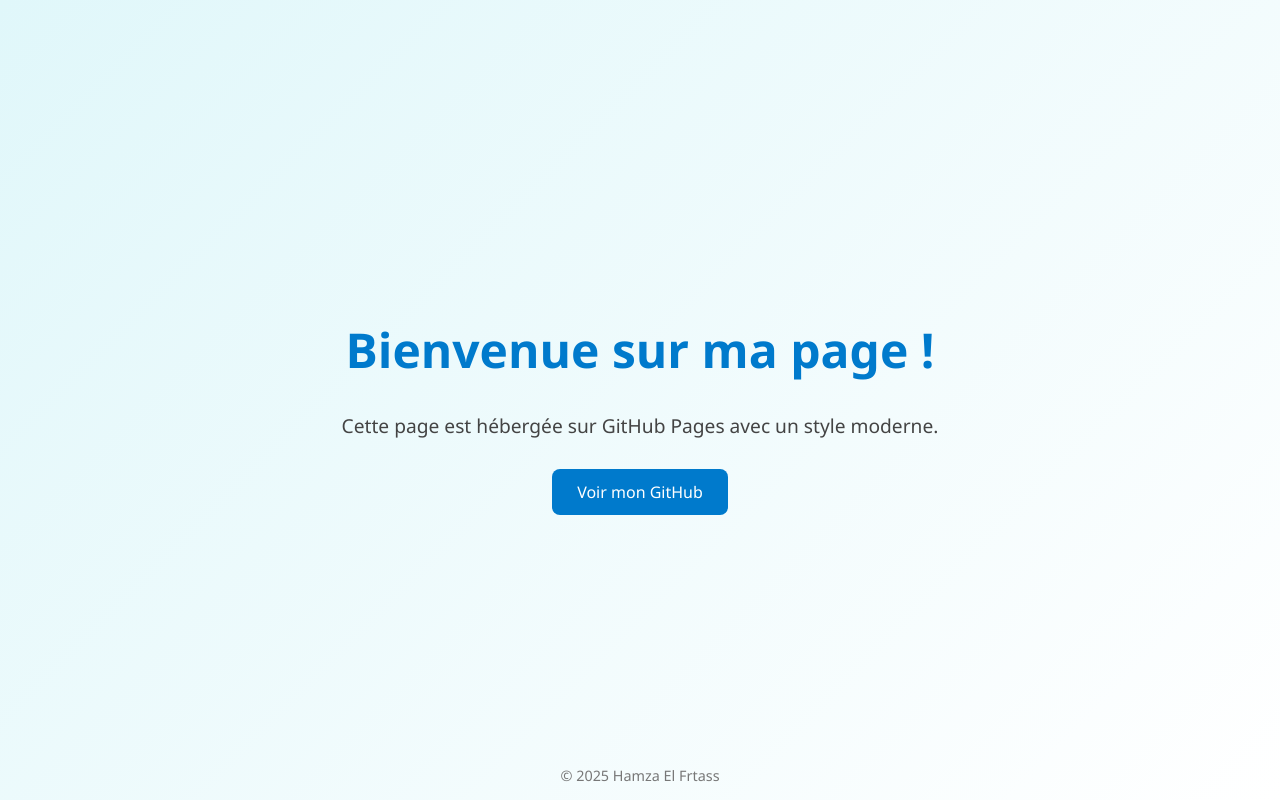
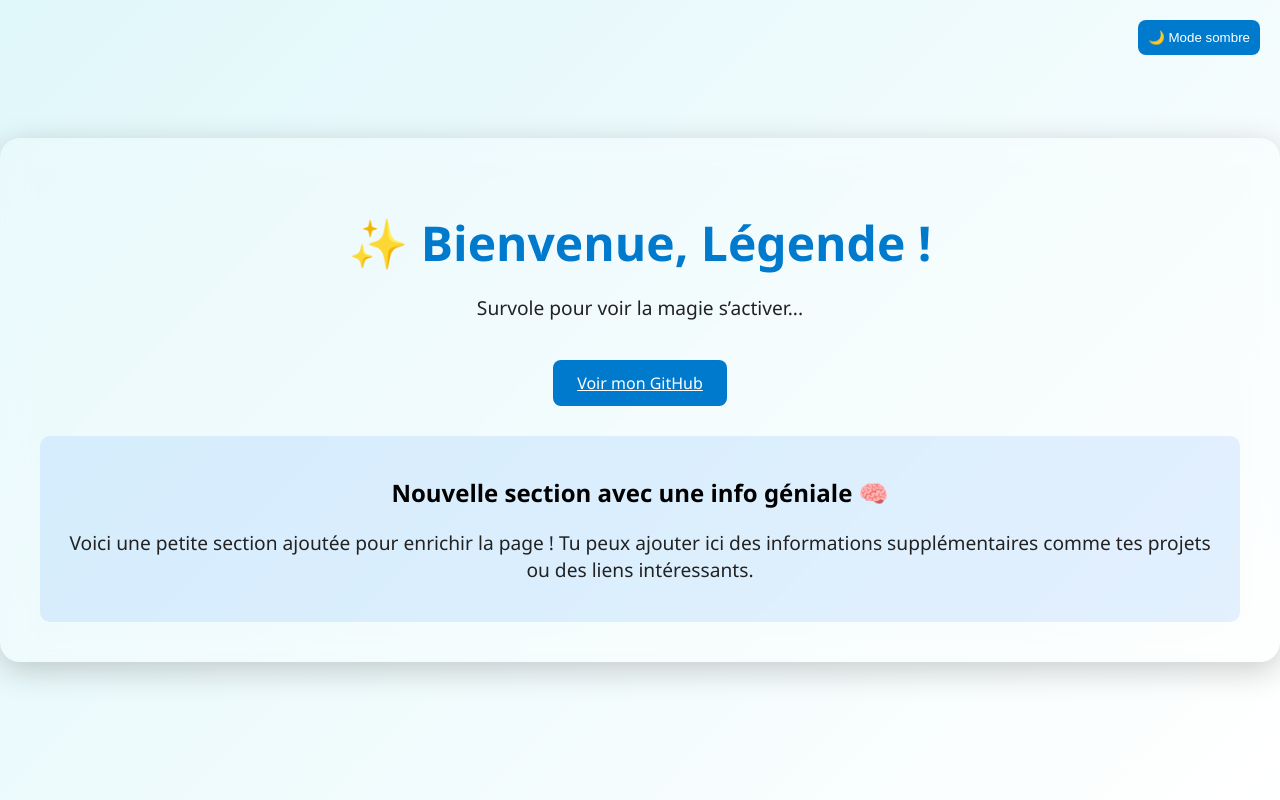
Before and after one commit to hamzaElfrtass/mon-site-web, a plain HTML site: page index.html in a window 1280 px wide. Drawn offline with Linux system fonts and the light colour scheme.

Commit message:
Ajout d'une nouvelle section avec des infos intéressantes

```diff
--- a/index.html
+++ b/index.html
@@ -3,84 +3,140 @@
 <head>
   <meta charset="UTF-8" />
   <meta name="viewport" content="width=device-width, initial-scale=1.0" />
-  <title>Ma Page GitHub</title>
+  <title>Page Légendaire ✨</title>
   <style>
-    * {
-      box-sizing: border-box;
+    :root {
+      --bg: #e0f7fa;
+      --text: #222;
+      --accent: #007acc;
+      --card-bg: rgba(255, 255, 255, 0.25);
+      --blur: blur(15px);
     }
 
     body {
       margin: 0;
+      padding: 0;
       font-family: 'Segoe UI', Tahoma, Geneva, Verdana, sans-serif;
-      background: linear-gradient(135deg, #e0f7fa, #ffffff);
+      background: linear-gradient(135deg, var(--bg), #ffffff);
+      min-height: 100vh;
       display: flex;
-      flex-direction: column;
+      justify-content: center;
       align-items: center;
-      justify-content: center;
-      height: 100vh;
-      animation: fadeIn 1.2s ease-in;
+      transition: background 0.5s ease;
     }
 
-    @keyframes fadeIn {
-      from { opacity: 0; transform: translateY(20px); }
-      to { opacity: 1; transform: translateY(0); }
+    .card {
+      background: var(--card-bg);
+      backdrop-filter: var(--blur);
+      -webkit-backdrop-filter: var(--blur);
+      padding: 40px;
+      border-radius: 20px;
+      text-align: center;
+      box-shadow: 0 8px 32px rgba(0,0,0,0.2);
+      transition: transform 0.3s ease;
+    }
+
+    .card:hover {
+      transform: scale(1.03);
     }
 
     h1 {
-      color: #007acc;
+      color: var(--accent);
       font-size: 3rem;
       margin-bottom: 10px;
+      transition: color 0.3s;
     }
 
     p {
       font-size: 1.2rem;
-      color: #444;
-      margin-bottom: 30px;
+      color: var(--text);
+      transition: color 0.3s;
     }
 
     .btn {
-      padding: 12px 25px;
+      display: inline-block;
+      margin-top: 20px;
+      padding: 12px 24px;
       font-size: 1rem;
+      background-color: var(--accent);
       color: white;
-      background-color: #007acc;
       border: none;
       border-radius: 8px;
       cursor: pointer;
       transition: background-color 0.3s ease;
-      text-decoration: none;
     }
 
     .btn:hover {
       background-color: #005e99;
     }
 
-    footer {
-      position: absolute;
-      bottom: 15px;
-      font-size: 0.9rem;
-      color: #777;
+    .theme-toggle {
+      position: fixed;
+      top: 20px;
+      right: 20px;
+      background-color: var(--accent);
+      color: white;
+      border: none;
+      padding: 10px;
+      border-radius: 8px;
+      cursor: pointer;
+      transition: background-color 0.3s ease;
     }
 
-    @media (max-width: 600px) {
-      h1 {
-        font-size: 2rem;
-      }
+    .theme-toggle:hover {
+      background-color: #005e99;
+    }
 
-      p {
-        font-size: 1rem;
-      }
-
-      .btn {
-        font-size: 0.9rem;
-        padding: 10px 20px;
-      }
+    .new-section {
+      margin-top: 30px;
+      padding: 20px;
+      background-color: rgba(0, 123, 255, 0.1);
+      border-radius: 10px;
     }
   </style>
 </head>
 <body>
-  <h1>Bienvenue sur ma page !</h1>
-  <p>Cette page est hébergée sur GitHub Pages avec un style moderne.</p>
-  <a class="btn" href="https://github.com/hamzaElfrtass" target="_blank">Voir mon GitHub</a>
-  <footer>© 2025 Hamza El Frtass</footer>
+  <button class="theme-toggle" onclick="toggleTheme()">🌙 Mode sombre</button>
+
+  <div class="card" onmousemove="changeColor(event)">
+    <h1>✨ Bienvenue, Légende !</h1>
+    <p>Survole pour voir la magie s’activer...</p>
+    <a class="btn" href="https://github.com/hamzaElfrtass" target="_blank">Voir mon GitHub</a>
+
+    <!-- Nouvelle section ajoutée -->
+    <div class="new-section">
+      <h2>Nouvelle section avec une info géniale 🧠</h2>
+      <p>Voici une petite section ajoutée pour enrichir la page ! Tu peux ajouter ici des informations supplémentaires comme tes projets ou des liens intéressants.</p>
+    </div>
+  </div>
+
+  <script>
+    function changeColor(event) {
+      const x = event.clientX / window.innerWidth;
+      const y = event.clientY / window.innerHeight;
+      const red = Math.round(200 + 55 * x);
+      const green = Math.round(200 + 55 * y);
+      const blue = Math.round(255 - 50 * x);
+      document.body.style.background = `linear-gradient(135deg, rgb(${red}, ${green}, ${blue}), #ffffff)`;
+    }
+
+    function toggleTheme() {
+      const root = document.documentElement;
+      const currentBg = getComputedStyle(root).getPropertyValue('--bg').trim();
+      if (currentBg === '#e0f7fa') {
+        root.style.setProperty('--bg', '#1e1e1e');
+        root.style.setProperty('--text', '#f0f0f0');
+        root.style.setProperty('--accent', '#ff4081');
+        root.style.setProperty('--card-bg', 'rgba(255, 255, 255, 0.1)');
+        document.querySelector(".theme-toggle").textContent = '☀️ Mode clair';
+      } else {
+        root.style.setProperty('--bg', '#e0f7fa');
+        root.style.setProperty('--text', '#222');
+        root.style.setProperty('--accent', '#007acc');
+        root.style.setProperty('--card-bg', 'rgba(255, 255, 255, 0.25)');
+        document.querySelector(".theme-toggle").textContent = '🌙 Mode sombre';
+      }
+    }
+  </script>
 </body>
 </html>
```
